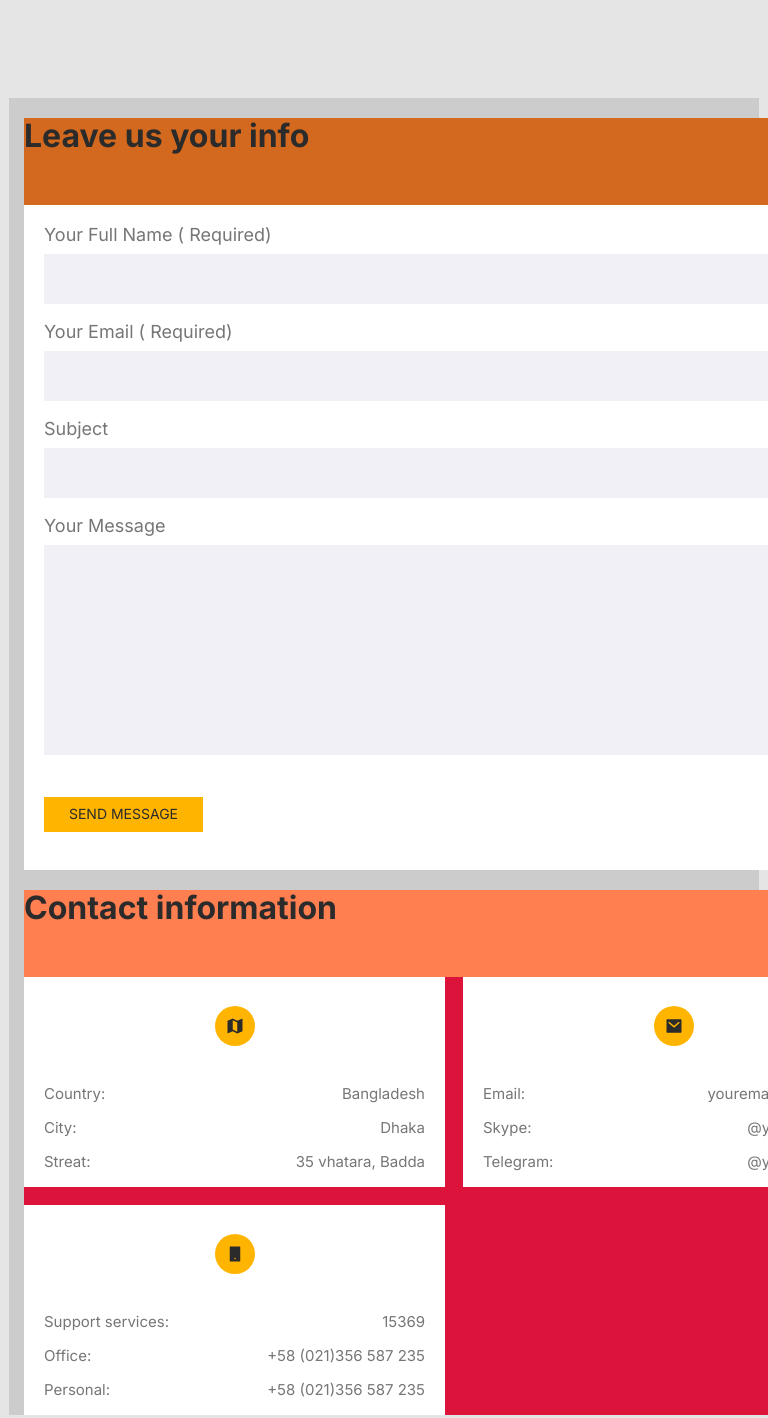
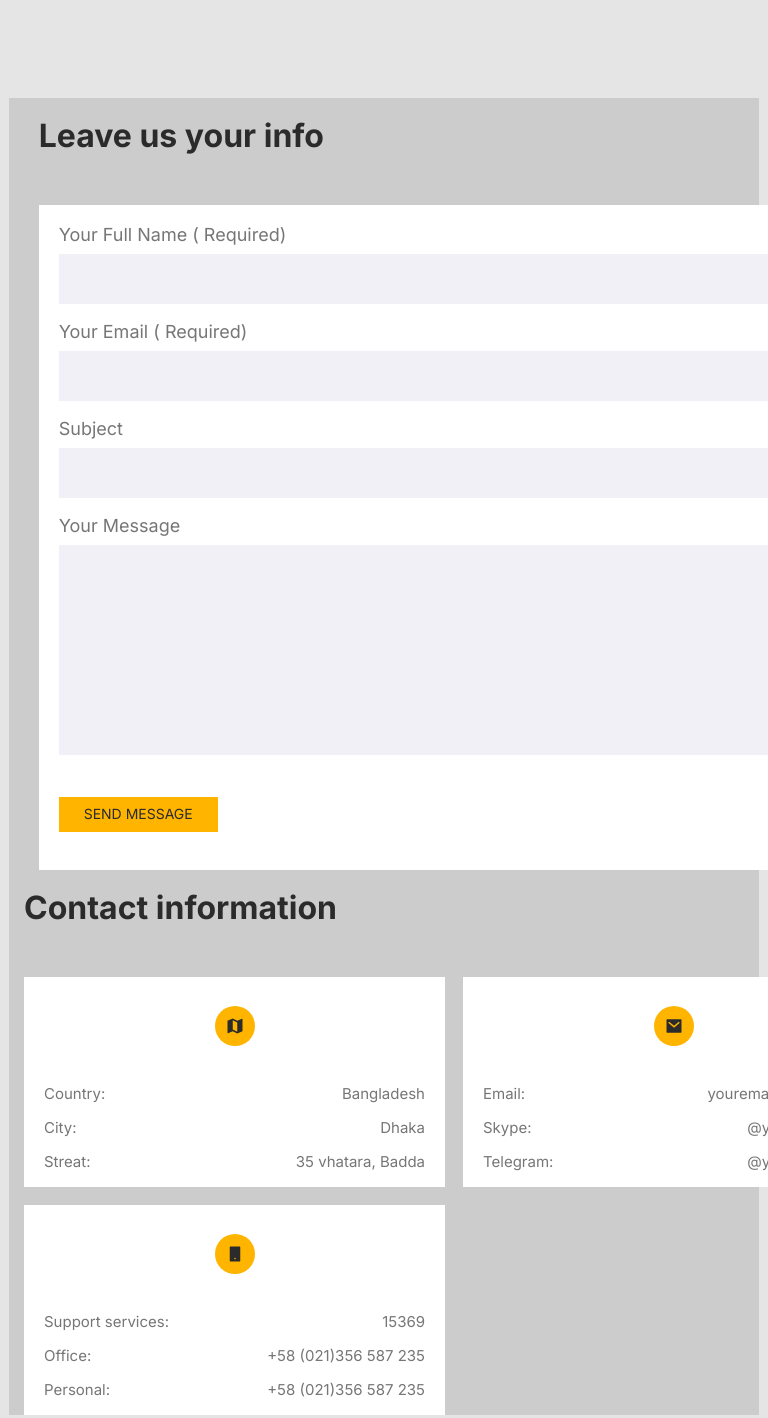
Before and after one commit to Soufiane-Amama/Portfolio_Template_HTML-CSS, a plain HTML site: page index.html in a window 768 px wide. Shown: the part 4171-5589 px from the top of the page. Drawn offline with Linux system fonts and the light colour scheme.

Commit message:
first commit

```diff
--- a/css/portfolio.css
+++ b/css/portfolio.css
@@ -510,7 +510,7 @@ ul {
   flex-wrap: wrap;
   justify-content: center;
   align-content: center;
-  background-color: aquamarine;
+  /* background-color: aquamarine; */
 }
 
 .Portfolio .my-business .box-img {
@@ -600,14 +600,14 @@ ul {
 .box-1 {
   grid-column: 1 / 2;
   grid-row: 1 / 2;
-  background-color: burlywood;
+  /* background-color: burlywood; */
   margin: auto;
 }
 
 .box-2 {
   grid-column: 2 / 3;
   grid-row: 1 / 2;
-  background-color: cadetblue;
+  /* background-color: cadetblue; */
 }
 
 .contact h4 {
@@ -711,13 +711,13 @@ ul {
   .box-1 {
     grid-column: 1 / 2;
     grid-row: 2 / 3;
-    background-color: blueviolet;
+    /* background-color: blueviolet; */
   }
 
   .box-2 {
     grid-column: 1 / 2;
     grid-row: 3 / 4;
-    background-color: aquamarine;
+    /* background-color: aquamarine; */
   }
 }
 
@@ -730,13 +730,13 @@ ul {
   .box-1 {
     grid-column: 1 / 2;
     grid-row: 2 / 3;
-    background-color: chocolate;
+    /* background-color: chocolate; */
   }
 
   .box-2 {
     grid-column: 1 / 2;
     grid-row: 3 / 4;
-    background-color: coral;
+    /* background-color: coral; */
     width: fit-content;
   }
 
@@ -746,7 +746,7 @@ ul {
     display: grid;
     grid-template-columns: repeat(2, minmax(414px, 1fr));
     grid-gap: 20px;
-    background-color: crimson;
+    /* background-color: crimson; */
   }
 
   .contact .form-box {
--- a/index.html
+++ b/index.html
@@ -342,7 +342,7 @@
             <div class="box">
             <div class="box-1">
                 <h4 class="one-h4">Leave us your info</h4>
-                <div class="form-box">
+                <!-- <div class="form-box"> -->
                     <form action="">
                             <label for="name">Your Full Name ( Required)</label>
                             <input class="main-input" type="text" id="name" name="name"><br><br>
@@ -358,7 +358,7 @@
 
                             <input type="submit" value="Send Message">
                     </form>
-                </div>
+                <!-- </div> -->
             </div>
 
             <div class="box-2">
```
